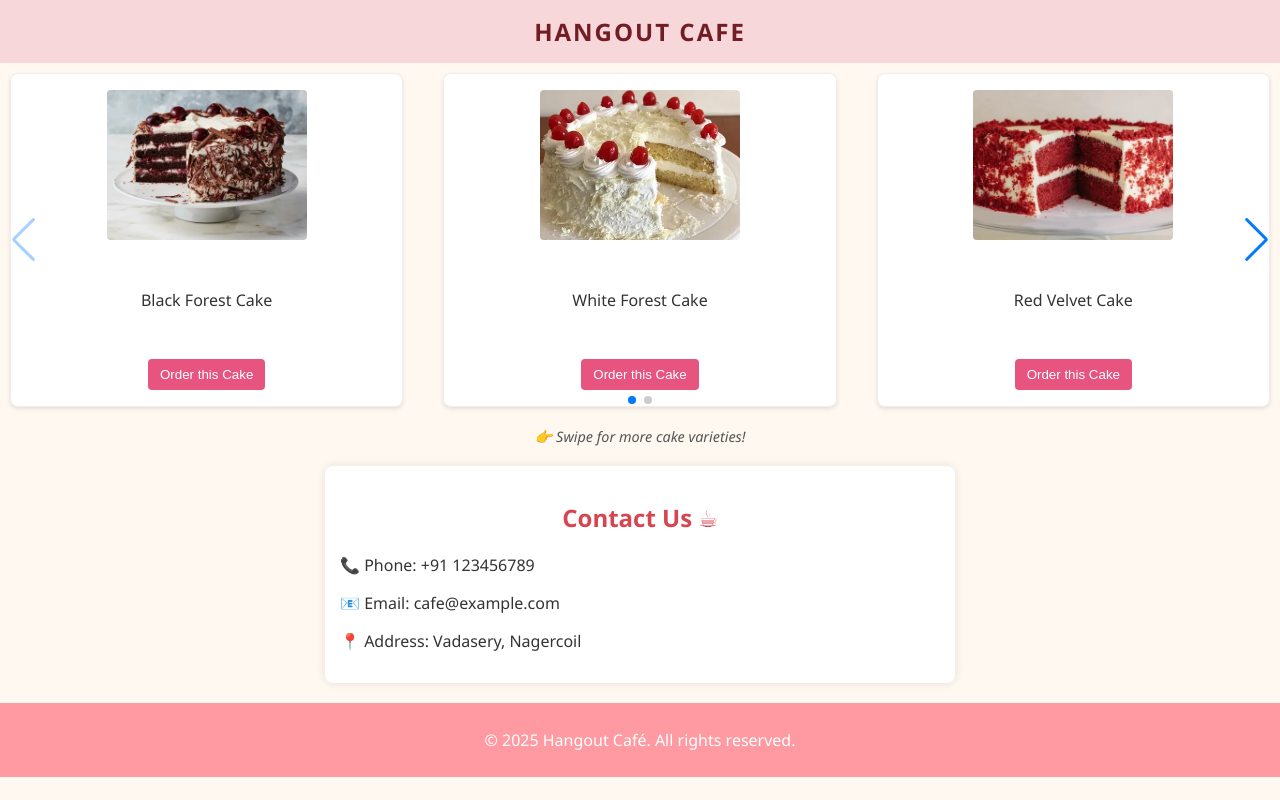
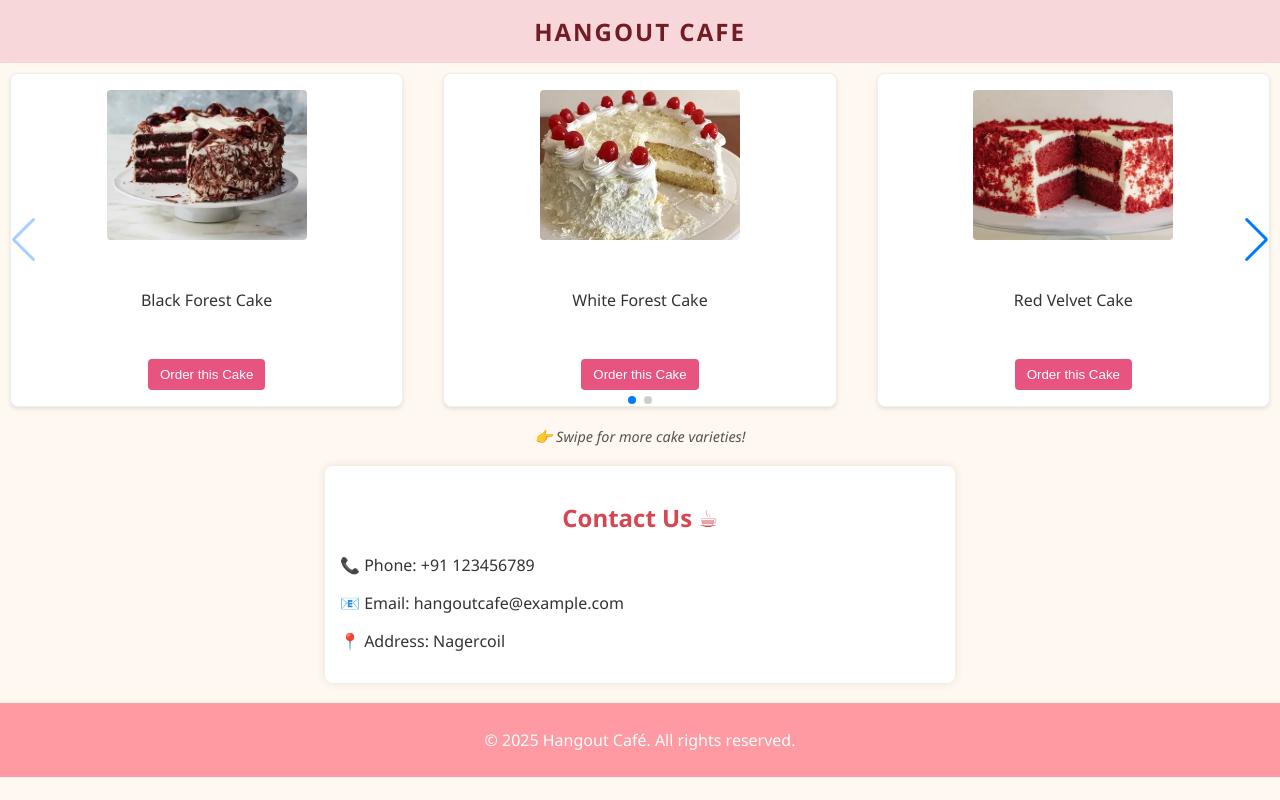
Before and after one commit to IlakiyaN-26/hangout-cafe, a React (Vite) app: page / in a window 1280 px wide. Built offline with nearby package versions, Linux system fonts and the light colour scheme.

Commit message:
Update contact information in Contact component

```diff
--- a/src/components/Contact.tsx
+++ b/src/components/Contact.tsx
@@ -5,8 +5,8 @@ const Contact: React.FC = () => {
     <section>
       <h2>Contact Us ☕</h2>
       <p>📞 Phone: +91 123456789</p>
-      <p>📧 Email: cafe@example.com</p>
-      <p>📍 Address: Vadasery, Nagercoil</p>
+      <p>📧 Email: hangoutcafe@example.com</p>
+      <p>📍 Address: Nagercoil</p>
     </section>
   );
 };
```
